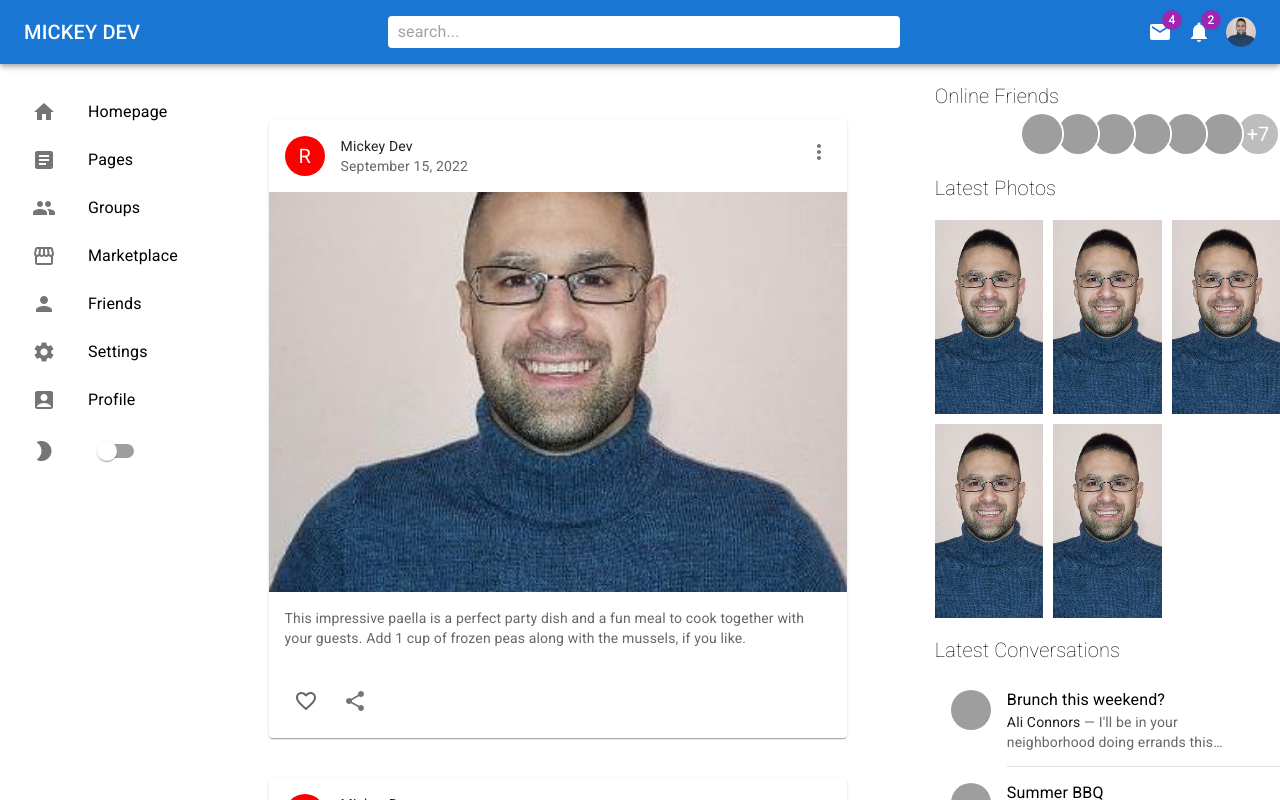
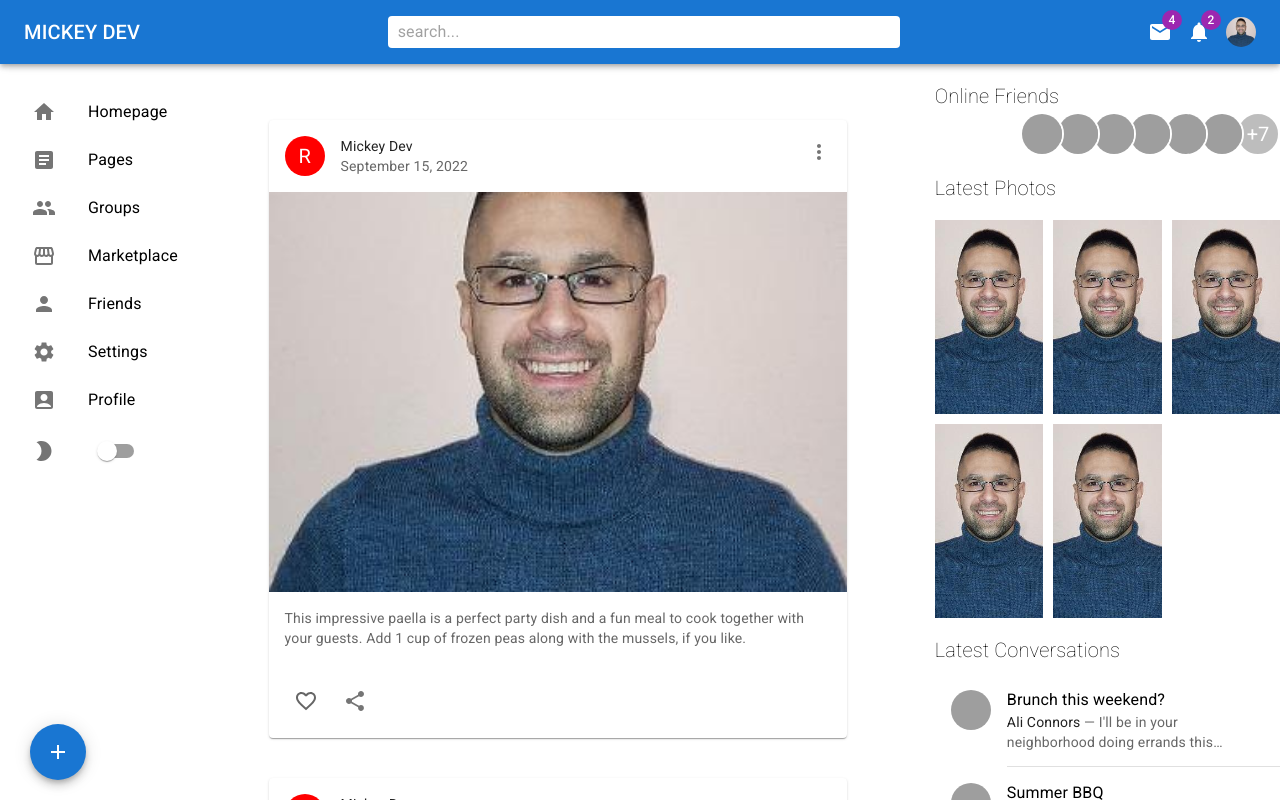
Before and after one commit to MirosBL45/material-social-network, a React (Create React App) app: page / in a window 1280 px wide. Shown: the top 800 px of the page. Built offline with nearby package versions, Linux system fonts and the light colour scheme; grey boxes are pictures that could not be loaded.

Commit message:
add button

```diff
--- a/src/App.js
+++ b/src/App.js
@@ -3,6 +3,7 @@
 import Rightbar from "./components/Rightbar";
 import Navbar from "./components/Navbar";
 import { Box, Stack } from "@mui/material";
+import Add from "./components/Add";
 
 function App() {
   return (
@@ -13,6 +14,7 @@
         <Feed />
         <Rightbar />
       </Stack>
+      <Add />
     </Box>
   );
 }
--- /dev/null
+++ b/src/components/Add.jsx
@@ -0,0 +1,24 @@
+import { Fab, Tooltip } from "@mui/material";
+import AddIcon from "@mui/icons-material/Add";
+import React from "react";
+
+function Add() {
+  return (
+    <div>
+      <Tooltip
+        title="Add"
+        sx={{
+          position: "fixed",
+          bottom: 20,
+          left: { xs: "calc(50% - 25px)", md: 30 },
+        }}
+      >
+        <Fab color="primary" aria-label="add">
+          <AddIcon />
+        </Fab>
+      </Tooltip>
+    </div>
+  );
+}
+
+export default Add;
```
